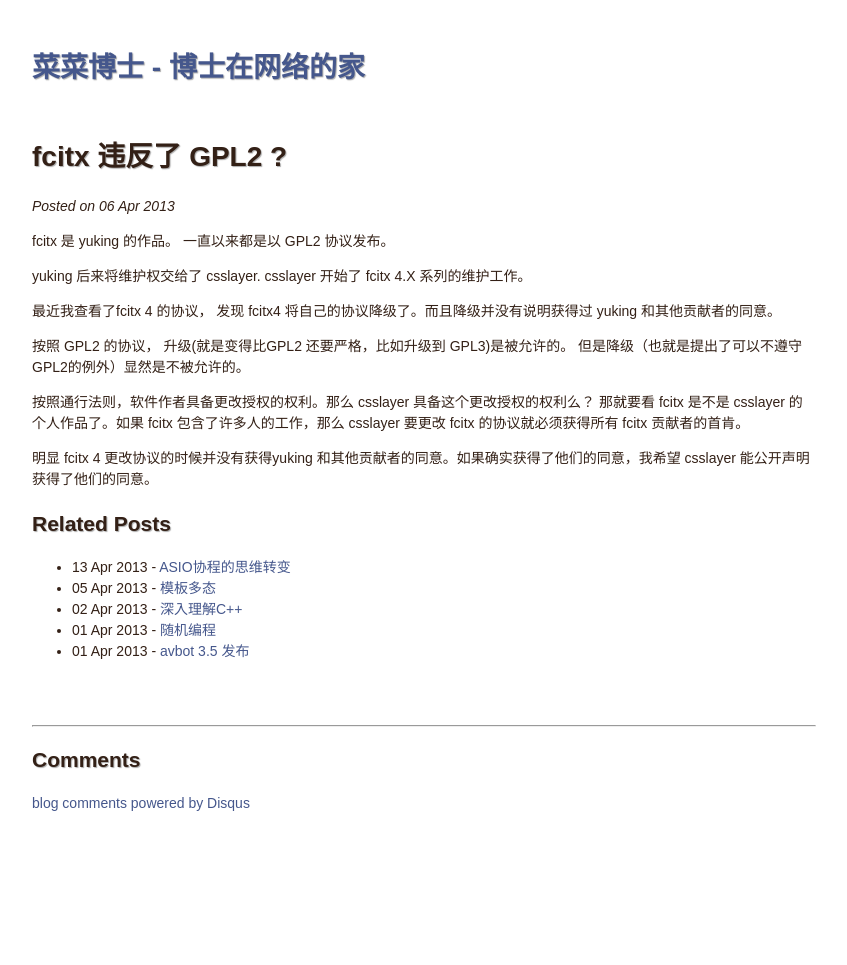
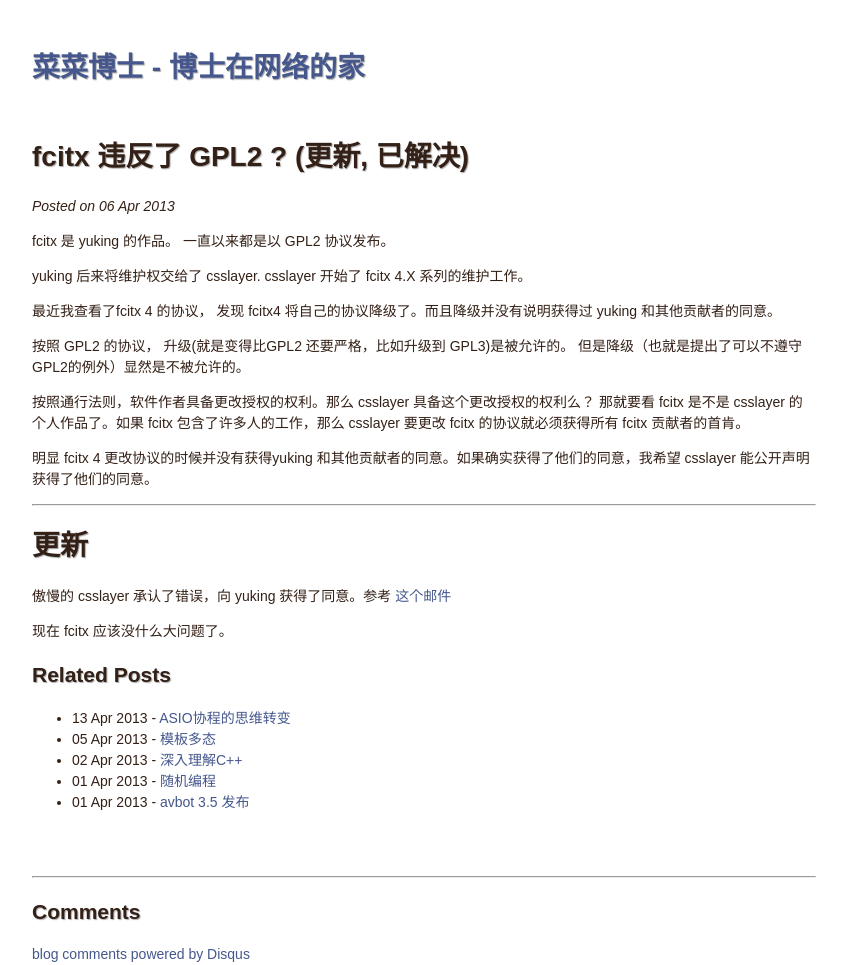
Before and after one commit to microcai/microcai.github.io, a Jekyll site: the page built from _posts/2013-04-06-fcitx-gpl-valation.md, in a window 1280 px wide. Shown: the whole page, without its empty margins (216-1063 px from the left). Built offline with Jekyll 4.4.1, drawn with Linux system fonts in a browser that asks for light colours; Markdown is read by kramdown in place of the engine named in the settings; comment, search, counter and statistics services are not loaded; before the commit the page ends 900 px from its top, so only the background shows below that.

Commit message:
fcitx update

```diff
--- a/_posts/2013-04-06-fcitx-gpl-valation.md
+++ b/_posts/2013-04-06-fcitx-gpl-valation.md
@@ -1,6 +1,6 @@
 ---
 layout: post
-title: fcitx 违反了 GPL2 ?
+title: fcitx 违反了 GPL2 ? (更新, 已解决)
 ---
 
 fcitx 是 yuking 的作品。 一直以来都是以 GPL2 协议发布。
@@ -15,3 +15,12 @@ yuking 后来将维护权交给了 csslayer. csslayer 开始了 fcitx 4.X 系列
 那就要看 fcitx 是不是 csslayer 的个人作品了。如果 fcitx 包含了许多人的工作，那么 csslayer 要更改 fcitx 的协议就必须获得所有 fcitx 贡献者的首肯。
 
 明显 fcitx 4 更改协议的时候并没有获得yuking 和其他贡献者的同意。如果确实获得了他们的同意，我希望 csslayer 能公开声明获得了他们的同意。
+
+
+---
+
+# 更新
+
+傲慢的 csslayer 承认了错误，向 yuking 获得了同意。参考 [这个邮件](http://uploads.csslayer.info/uploads/mail/mail.mbox)
+
+现在 fcitx 应该没什么大问题了。
```
